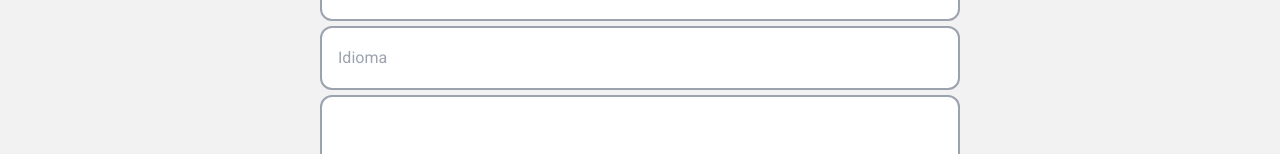
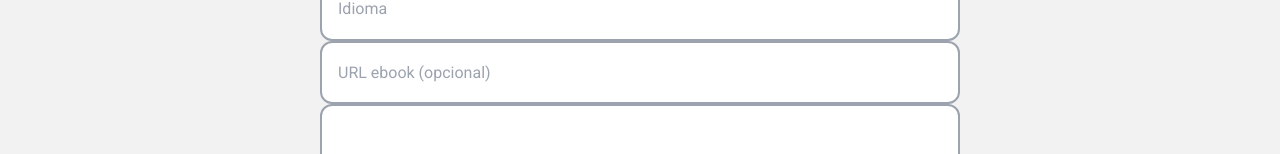
Before and after one commit to AhgoraLabs/AhLib-frontend, a React (Create React App) app: page /livros/edit/1 in a window 1280 px wide. Shown: the part 612-766 px from the top of the page. Built offline with nearby package versions, Linux system fonts and the light colour scheme; no server answers; sample sign-in values are in the browser's storage.

Commit message:
adding support to ebook

```diff
--- a/src/pages/BookInfo.js
+++ b/src/pages/BookInfo.js
@@ -39,6 +39,8 @@ const BookInfo = () => {
     const [loan, setLoan] = useState({});
     const [isBooked, setIsBooked] = useState(false);
     const [isLoading, setLoading] = useState(true);
+
+    const userHasGreatAccess = isAdminOrSuper(profile);
 
 
     const { id } = useParams();
@@ -184,7 +186,7 @@ const BookInfo = () => {
                                     </Button>
                                 )}
                                 <div className="flex items-center flex-col">
-                                    {profile === 'admin' || profile === 'super' && (
+                                    {userHasGreatAccess && (
                                         <div className="flex justify-between w-48 mb-4">
                                             <Link to={`/livros/edit/${id}`}>
                                                 <Button width="w-18" height="h-8" fontSize="text-base">
@@ -197,12 +199,18 @@ const BookInfo = () => {
                                         </div>
                                     )}
 
-                                    { isBooked && profile === 'user' ? (
+                                    {book.ebookUrl ? (
+                                        <a href={book.ebookUrl} target="_blank" rel="noreferrer">
+                                            <Button width="w-18" height="h-8" fontSize="text-base">
+                                                Download
+                                            </Button>
+                                        </a>
+                                    ) : isBooked && !userHasGreatAccess ? (
                                         <div style={{ marginBottom: 20 }}>
                                             <p className="text-center font-medium">Reservado </p>
                                         </div>
                                     )
-                                    : !loan && (profile === 'admin' || profile === 'super') ? (
+                                        : !loan && userHasGreatAccess ? (
                                             <div>
                                                 <Link to={`/livros/loan/${id}`}>
                                                     <Button width="w-26" height="h-12">
@@ -217,13 +225,14 @@ const BookInfo = () => {
                                                 </Button>
                                             </div>
 
-                                    ) : loan && (profile === 'admin' || profile === 'super') ? (
+                                        ) : loan && userHasGreatAccess ? (
                                             <div style={{ marginBottom: 20 }}>
                                                 <Button onClick={openModalBookEdit} fontSize={"28px"} width="w-26" height="h-12">
                                                     Terminar Empréstimo
                                                 </Button>
                                             </div>
-                                    ) :   ''}
+                                        ) : ''
+                                    }
 
                                     {loan && (
                                         <>
--- a/src/pages/BookRegister.js
+++ b/src/pages/BookRegister.js
@@ -53,7 +53,7 @@ const BookRegister = ({ match }) => {
 		if (isEdit) {
 			fetchBookById(match.params?.id)
 		}
-    },  [isEdit, match.params?.id]);
+	}, [isEdit, match.params?.id]);
 
 	const onSubmit = async (dataForm) => {
 		let response = '';
@@ -142,6 +142,13 @@ const BookRegister = ({ match }) => {
 					{...register('language')}
 					defaultValue={valueForm?.language}
 				/>
+
+				<input
+					className={styleInput}
+					placeholder={'URL ebook (opcional)'}
+					{...register('ebookUrl')}
+					defaultValue={valueForm?.ebookUrl}
+				/>
 				<textarea
 					className={'h-32 px-4 outline-none border-2 border-gray-400 rounded-xl focus:border-blue-700 font-sans'}
 					{...register('description')}
```
Lines whose indentation alone changed are shown as unchanged.
